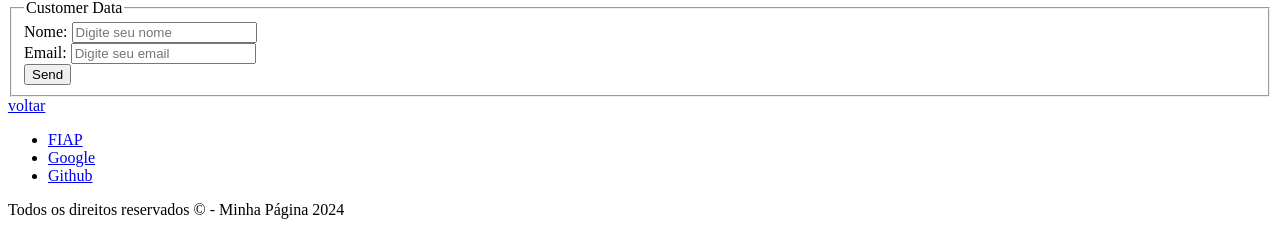
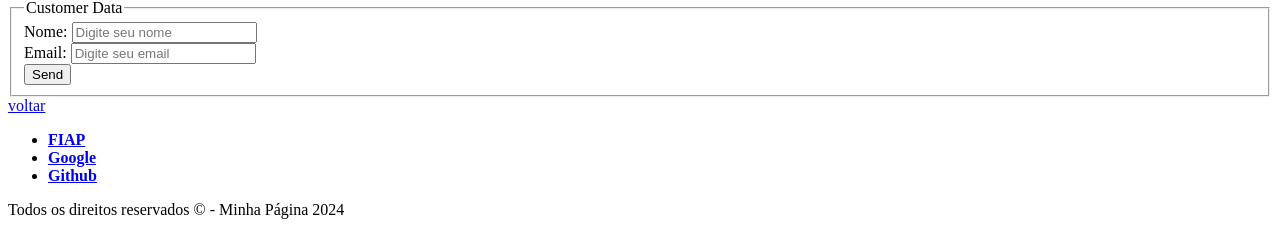
Before and after one commit to anacarolcg0/projeto-inicial, a plain HTML site: page index.html in a window 1280 px wide. Shown: the part 726-960 px from the top of the page. Drawn offline with Linux system fonts and the light colour scheme.

Commit message:
questão3

```diff
--- a/estilo.css
+++ b/estilo.css
@@ -7,3 +7,8 @@ header {
   h1, h2 {
     font-family: serif;
   }
+
+  /* QUESTÃO 3 - Links da barra de navegação em negrito */
+  nav a {
+    font-weight: bold;
+  }
```
